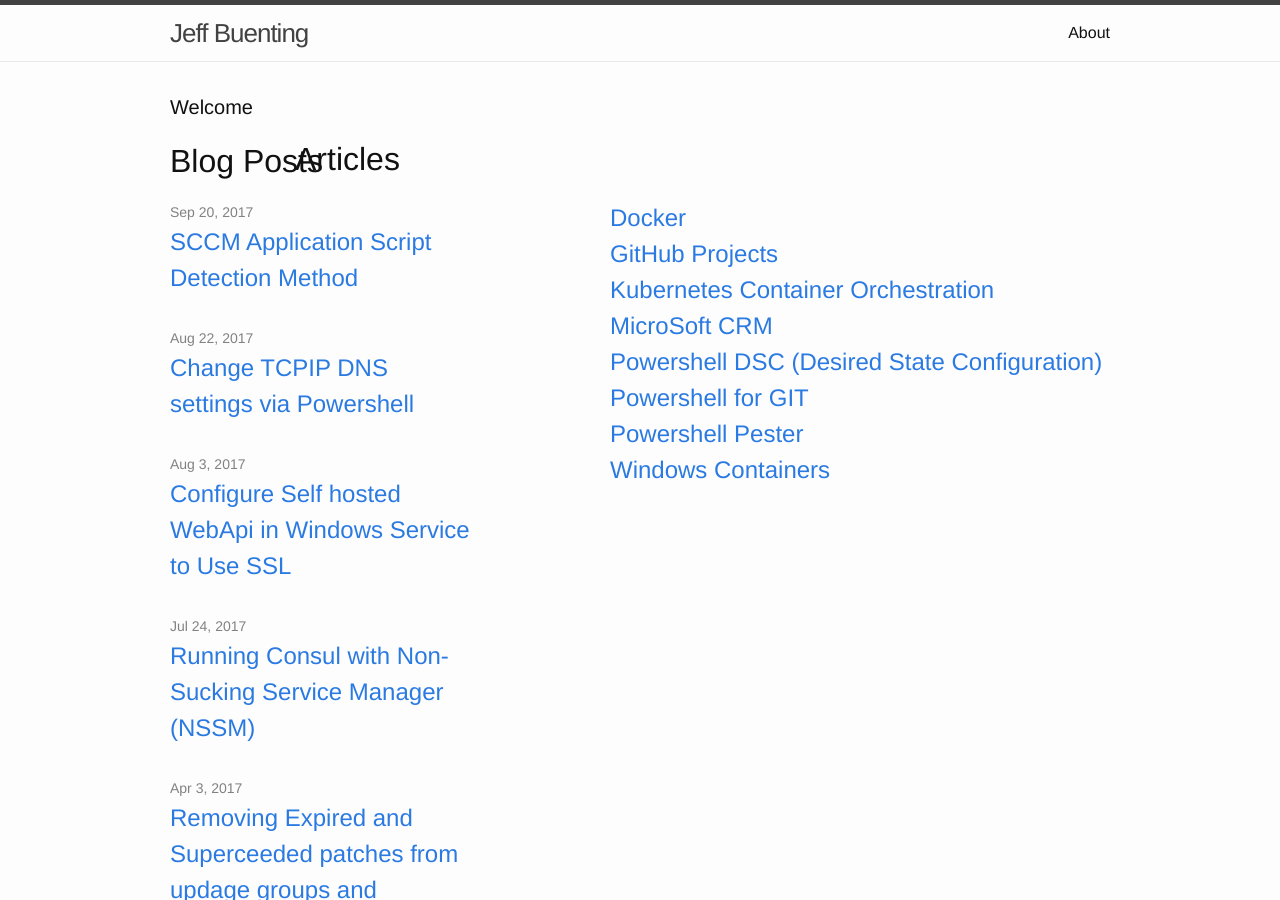
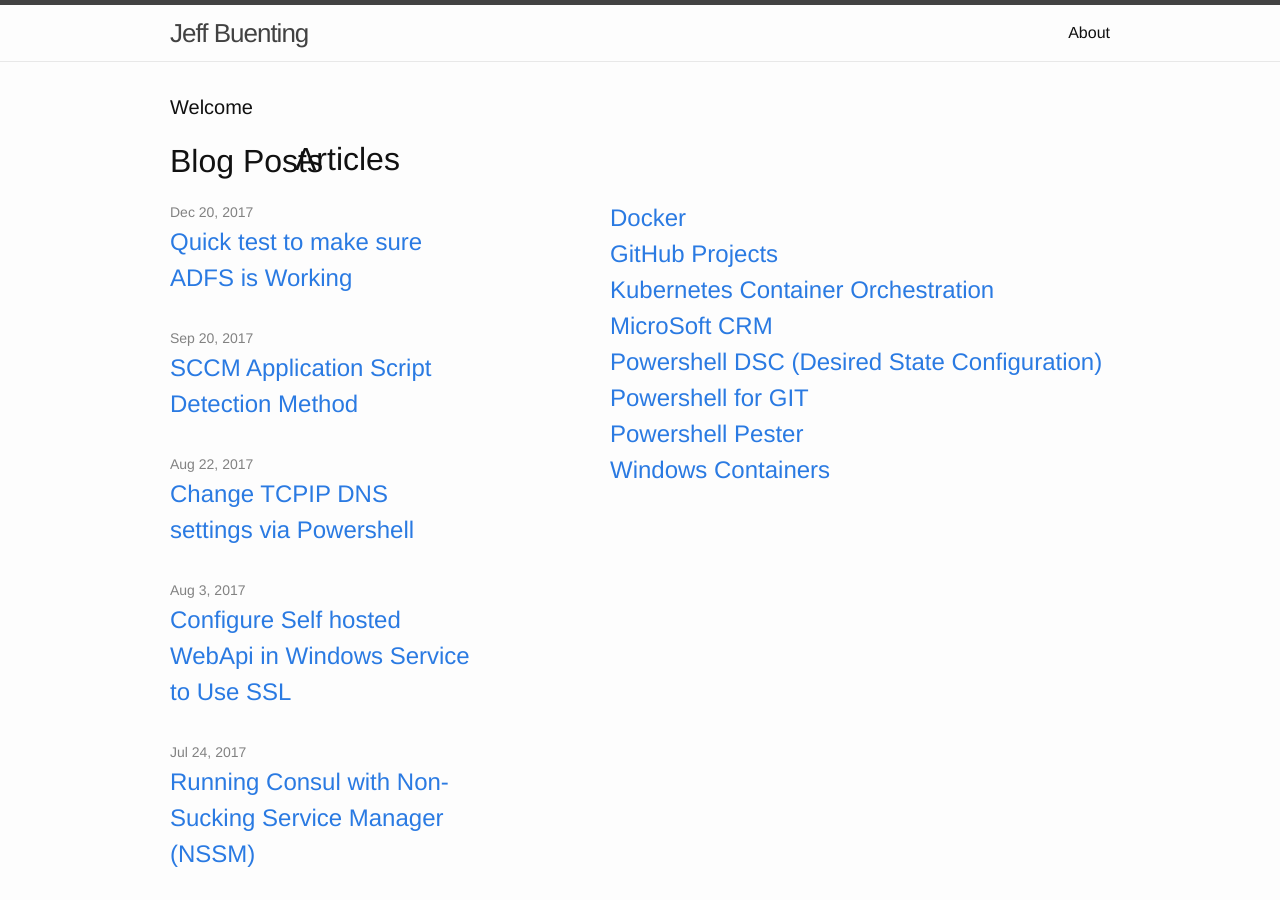
Before and after one commit to jeffbuenting/jeffbuenting.github.io, a Jekyll site: the page built from index.html, in a window 1280 px wide and 900 px high. Built offline with Jekyll 4.4.1, drawn with Linux system fonts in a browser that asks for light colours; some of the changed text lies outside the part shown.

Commit message:
fixed date

```diff
--- a/_posts/2017-12-20-QuickTestforADFS.markdown
+++ b/_posts/2017-12-20-QuickTestforADFS.markdown
@@ -1,7 +1,7 @@
 ---
 layout: post
 title:  "Quick test to make sure ADFS is Working"
-date:   2016-06-14 10:38:00 -0400
+date:   2017-12-20 10:00:00 -0400
 categories: ADFS Powershll
 ---
 # Quick test to make sure ADFS is Working #
```
